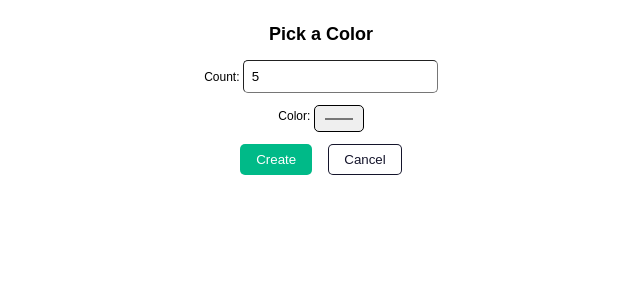
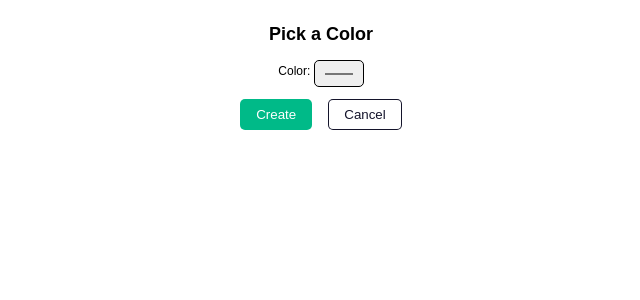
Before and after one commit to Futhememe/fuh-color-figma-plugin, a React app: page / in a window 1280 px wide. Shown: the top 300 px of the page, without its empty margins (319-959 px from the left). Built offline with nearby package versions, Linux system fonts and the light colour scheme.

Commit message:
🎨 remove countTextbox

```diff
--- a/src/app/components/App.tsx
+++ b/src/app/components/App.tsx
@@ -9,10 +9,10 @@ const App = ({}) => {
   const countTextbox = useRef<HTMLInputElement>(undefined);
   const colorTextbox = useRef<HTMLInputElement>(undefined);
 
-  const countRef = useCallback((element: HTMLInputElement) => {
-    if (element) element.value = "5";
-    countTextbox.current = element;
-  }, []);
+  // const countRef = useCallback((element: HTMLInputElement) => {
+  //   if (element) element.value = "1";
+  //   countTextbox.current = element;
+  // }, []);
 
   const colorRef = useCallback((element: HTMLInputElement) => {
     if (element) colorTextbox.current = element;
@@ -44,9 +44,9 @@ const App = ({}) => {
   return (
     <Container>
       <h2>Pick a Color</h2>
-      <p>
+      {/* <p>
         Count: <Textfield ref={countRef} />
-      </p>
+      </p> */}
       <p>
         Color: <Textfield type="color" ref={colorRef} />
       </p>
```
